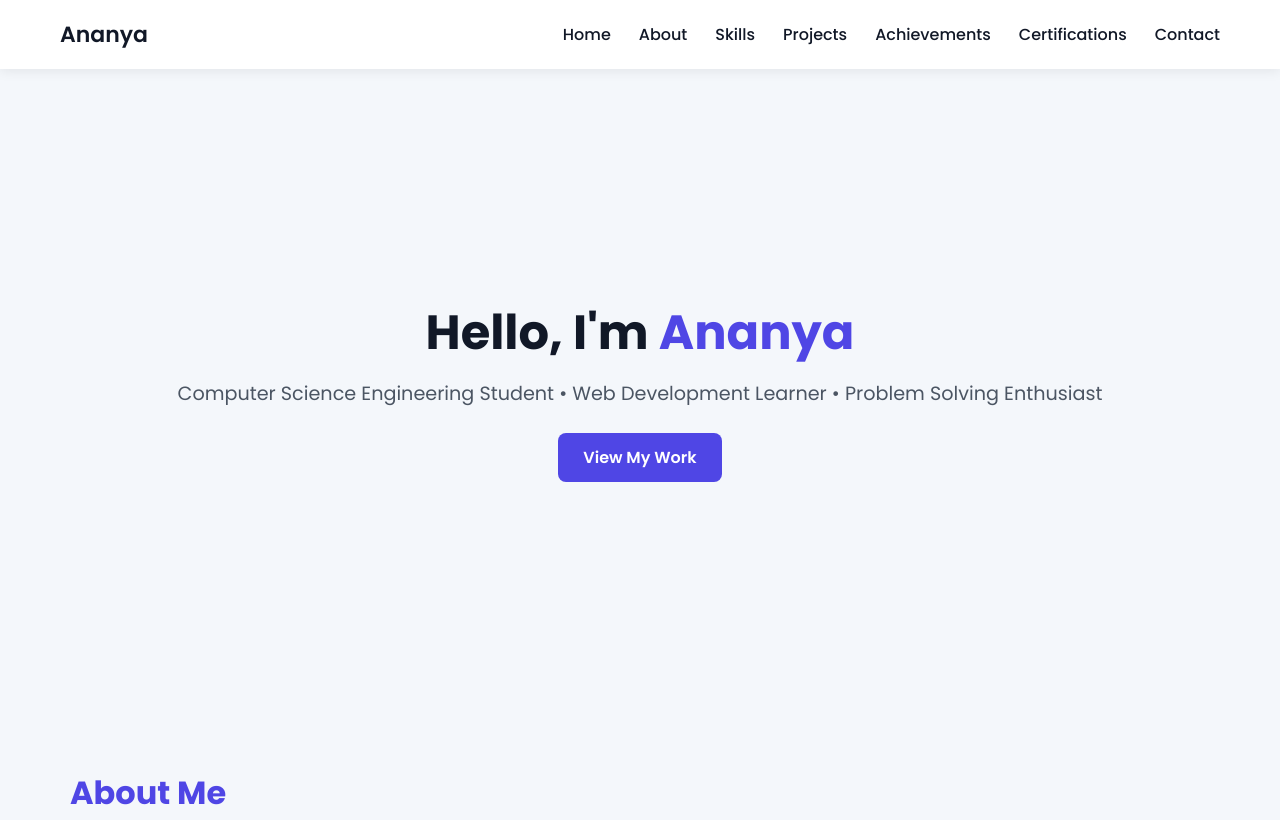
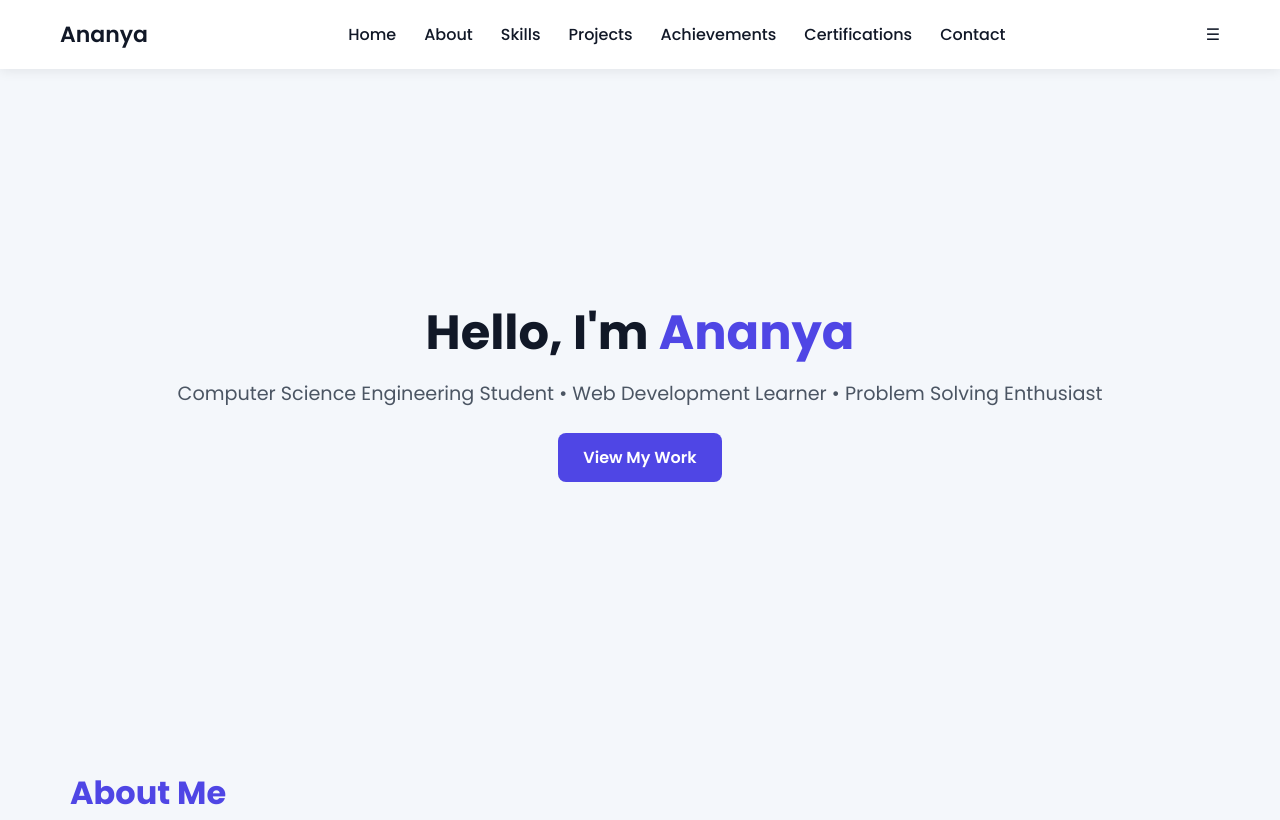
Before and after one commit to Ananya838/portfolio, a plain HTML site: page index.html in a window 1280 px wide. Shown: the top 820 px of the page. Drawn offline with Linux system fonts and the light colour scheme.

Commit message:
Update index.html

```diff
--- a/index.html
+++ b/index.html
@@ -13,7 +13,9 @@
    <header>
     <nav class="navbar">
         <div class="logo">Ananya</div>
-            <ul class="nav-links">
+
+        <!-- Desktop Menu -->
+        <ul class="nav-links" id="navLinks">
             <li><a href="#home">Home</a></li>
             <li><a href="#about">About</a></li>
             <li><a href="#skills">Skills</a></li>
@@ -22,6 +24,11 @@
             <li><a href="#certifications">Certifications</a></li>
             <li><a href="#contact">Contact</a></li>
         </ul>
+
+        <!-- Mobile Menu Icon -->
+        <div class="hamburger" id="hamburger">
+            ☰
+        </div>
     </nav>
 </header>
 
```
Lines whose indentation alone changed are shown as unchanged.
